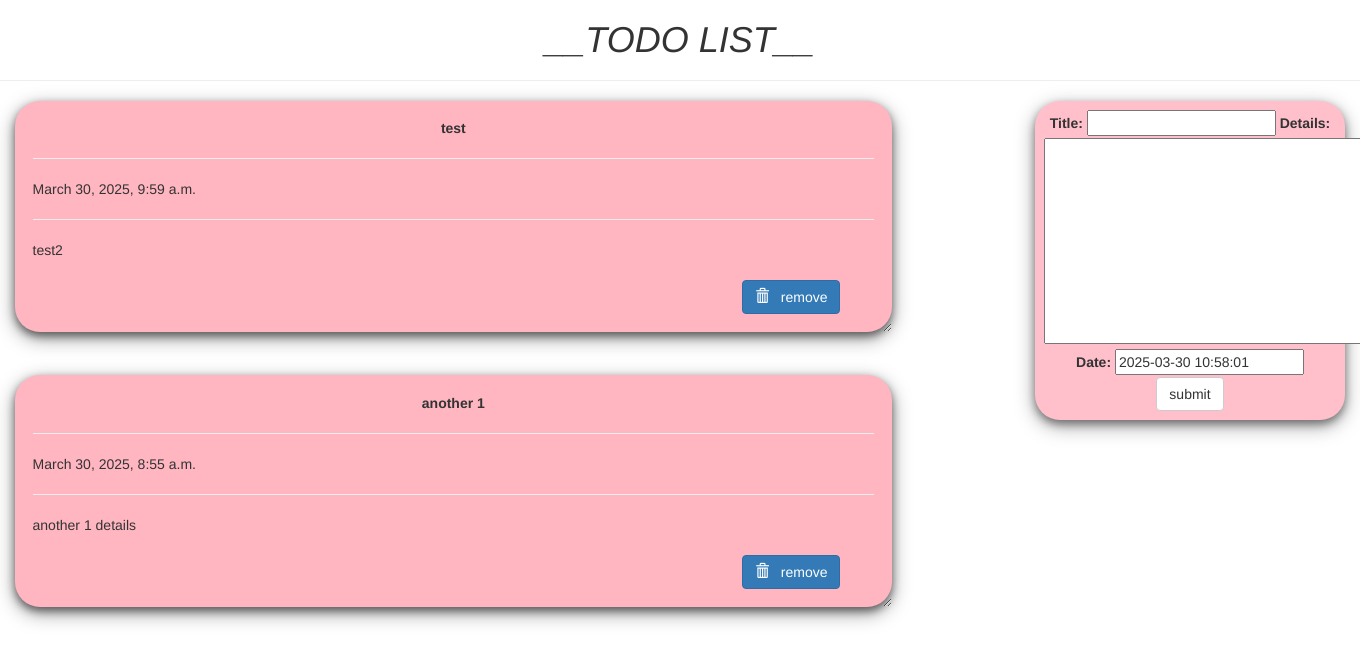
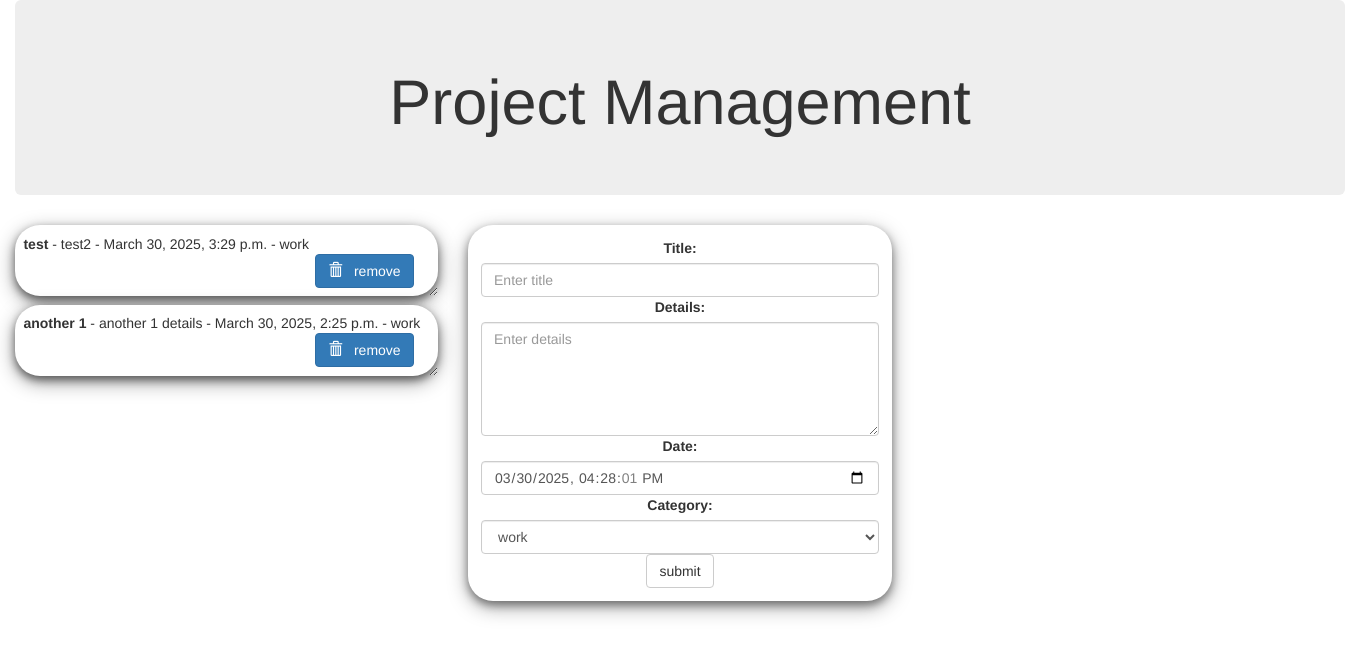
Before and after one commit to mohanrajkumarplus/Projects_Gallery, a Django app: page / in a window 1360 px wide; the page is wider, and only the part inside the window is pictured. Shown: the top 663 px of that part. Run offline with Django 4.2, Linux system fonts and the light colour scheme; data comes from the database, SQL or seed files in the repository; both versions use the stored data as it was after the commit; some libraries are stand-ins or nearby versions.

Commit message:
category addition
category addition

```diff
--- a/Python_Django_Projects/geek_todo/todo_site/todo/forms.py
+++ b/Python_Django_Projects/geek_todo/todo_site/todo/forms.py
@@ -5,3 +5,9 @@ class TodoForm(forms.ModelForm):
     class Meta:
         model = Todo
         fields = "__all__"
+        widgets = {
+            'title': forms.TextInput(attrs={'class': 'form-control', 'placeholder': 'Enter title'}),
+            'details': forms.Textarea(attrs={'class': 'form-control', 'rows': 5, 'placeholder': 'Enter details'}),
+            'date': forms.DateTimeInput(attrs={'class': 'form-control', 'type': 'datetime-local'}),
+            'category': forms.Select(attrs={'class': 'form-control'}),
+        }
--- a/Python_Django_Projects/geek_todo/todo_site/todo/models.py
+++ b/Python_Django_Projects/geek_todo/todo_site/todo/models.py
@@ -3,9 +3,17 @@ from django.utils import timezone
 # Create your models here.
 
 class Todo(models.Model):
+    CATEGORY_CHOICES = [
+        ('work', 'work'),
+        ('personal','pesonal'),
+        ('urgent','urgent'),
+        ('other','other'),
+    ]
+
     title = models.CharField(max_length=100)
     details = models.TextField()
     date = models.DateTimeField(default=timezone.now)
+    category = models.CharField(max_length=20, choices=CATEGORY_CHOICES,default='work')
 
     def __str__(self):
         return self.title
--- a/Python_Django_Projects/geek_todo/todo_site/todo/templates/todo/index.html
+++ b/Python_Django_Projects/geek_todo/todo_site/todo/templates/todo/index.html
@@ -15,8 +15,8 @@
 
    box-shadow: 0 4px 8px 0 rgba(0,0,0,0.5),
                0 6px 20px 0 rgba(0,0,0,0.39);
-   background: lightpink;
-   margin-bottom : 5%;
+   background: white;
+   margin-bottom : 2%;
    border-radius: 25px;
    padding : 2%;
    overflow: auto;
@@ -31,7 +31,7 @@
 
     text-align: center;
     padding: 3%;
-    background: pink;
+    background: white;
     border-radius: 25px;
     box-shadow: 0 4px 8px 0 rgba(0,0,0,0.4),
                 0 6px 20px 0 rgba(0,0,0,0.36);
@@ -50,24 +50,17 @@
   {% endfor %}
   {% endif %}
 
-  <center class="row">
-    <h1><i>__TODO LIST__</i></h1>
-    <hr />
+  <center class="jumbotron text-center">
+    <h1> Project Management </h1>
   </center>
 
   <div class="row">
 
-    <div class="col-md-8">
+    <div class="col-md-4">
 
       {% for i in list %}
       <div class="card">
-        <center><b>{{i.title}}</b></center>
-        <hr/>
-        {{i.date}}
-        <hr/>
-        {{i.details}}
-        <br />
-        <br />
+        <b>{{i.title}}</b> - {{i.details}} - {{i.date}} - {{i.category}}
         <form action="/del/{{i.id}}" method="POST" style=" padding-right: 4%; padding-bottom: 3%;">
           {% csrf_token %}
           <button value="remove" type="submit"  class="btn btn-primary" style="float: right;"><span class="glyphicon glyphicon-trash"></span> &nbsp; remove</button>
@@ -75,18 +68,19 @@
       </div>
       {% endfor%}
     </div>
-    <div class="col-md-1"> </div>
-    <div class="col-md-3" >
+
+    <div class="col-md-4" >
       <div  class="submit_form">
       <form  method="POST">
         {% csrf_token %}
-        {{forms}}
+         {{forms}}
         <center>
         <input type="submit" class="btn btn-default" value="submit" />
       </center>
       </form>
+      </div>
     </div>
-  </div>
+    <div class="col-md-4"> </div>
 </div>
 </body>
 
--- a/Python_Django_Projects/geek_todo/todo_site/todo_site/settings.py
+++ b/Python_Django_Projects/geek_todo/todo_site/todo_site/settings.py
@@ -107,7 +107,7 @@ AUTH_PASSWORD_VALIDATORS = [
 
 LANGUAGE_CODE = 'en-us'
 
-TIME_ZONE = 'UTC'
+TIME_ZONE = 'Asia/Kolkata'
 
 USE_I18N = True
 
```
Also changed, not shown: Python_Django_Projects/geek_todo/todo_site/db.sqlite3, Python_Django_Projects/geek_todo/todo_site/todo/migrations/0002_todo_category.py (added).
